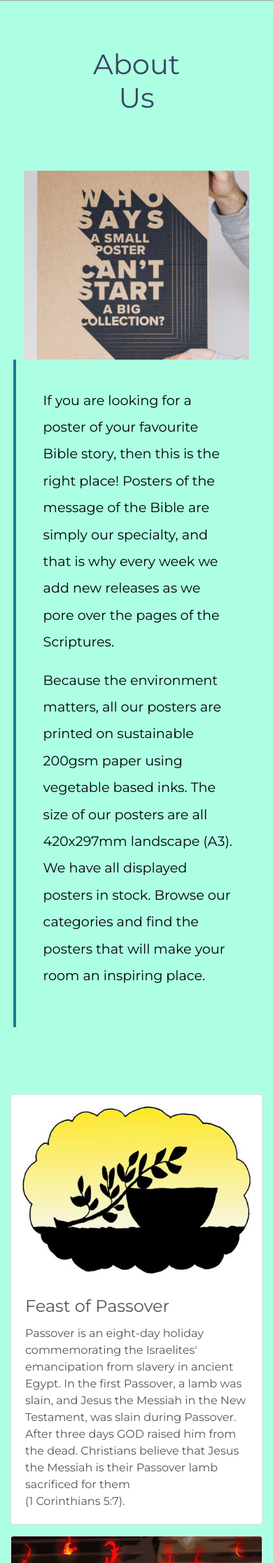
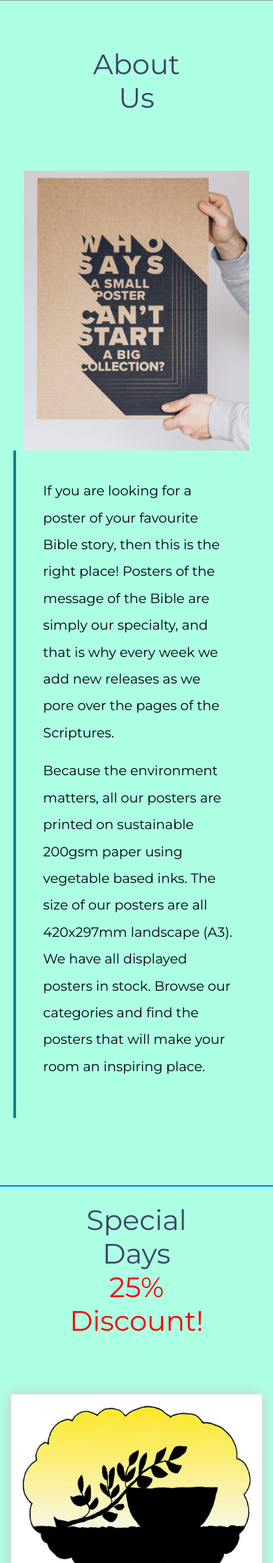
Before and after one commit to DelroyGayle/Biblia-Posters-PP5, a Django app: page / in a window 390 px wide. Shown: the part 843-3077 px from the top of the page at 70% size. Run offline with Django 3.2, Linux system fonts and the light colour scheme; some libraries are stand-ins or nearby versions; grey boxes are pictures that could not be loaded.

Commit message:
Cards, their sizes and images are now displaying properly

```diff
--- a/home/templates/home/index.html
+++ b/home/templates/home/index.html
@@ -54,12 +54,17 @@
             </div>
         </div>
     </div>
+    <!-- Special Days section -->
+    <hr class="border border-primary border-3 opacity-75">
+    <div class="special-days">
+        <h1 class="text-center">Special Days<span class="span-gap newline discount-text">25% Discount!</span></h1>
+
     <div class="container">
         <div class="row">
           <div class="col-md-4 mb-3">
             <div class="card h-100">
                 <div class="card-img">
-                    <img src="{% static 'img/passover.jpg' %}" class="img-fluid"
+                    <img src="{% static 'img/passover.jpg' %}" class="img-fluid card-image"
                         alt="Basin with a branch of hyssop depicting the Passover">
                 </div>
                 <div class="card-body">
@@ -73,12 +78,16 @@
                         sacrificed for them<span class="newline">(1 Corinthians 5:7).
                     </p>
               </div>
+              <div class="card-footer text-muted">
+                Passover (Hebrew: Pesach)
+                <span class="newline">&nbsp;</span>
             </div>
+</div>
           </div>
           <div class="col-md-4 mb-3">
             <div class="card h-100">
                 <div class="card-img">
-                    <img src="{% static 'img/pentecost.jpg' %}" class="img-fluid"
+                    <img src="{% static 'img/pentecost.jpg' %}" class="img-fluid card-image"
                         alt="Men with flames of fire appearing above their heads depicting the Day of Pentecost">
                 </div>
                 <div class="card-body">
@@ -93,12 +102,15 @@
                         <span class="newline">(Acts Chapter 2).
                     </p>
               </div>
+              <div class="card-footer text-muted">
+                Pentecost (Hebrew: Shavuot)<span class="newline">AKA Feast of Weeks</span>
             </div>
+</div>
           </div>
           <div class="col-md-4 mb-3">
             <div class="card h-100">
                 <div class="card-img booths-img">
-                    <img src="{% static 'img/booths-tents.png' %}" class="img-fluid"
+                    <img src="{% static 'img/booths-tents.png' %}" class="img-fluid card-image"
                         alt="Tents in the Wilderness (desert) depicting the Feast of Booths">
                 </div>
                 <div class="card-body">
@@ -113,9 +125,13 @@
                         in Jesus (John 1:14).
                     </p>
               </div>
+              <div class="card-footer text-muted">
+                Feast of Booths (Hebrew: Sukkot)<span class="newline">AKA Feast of Tabernacles</span>
             </div>
+</div>
           </div>
         </div>
+      </div>
       </div>
 </div>
 
--- a/static/css/base.css
+++ b/static/css/base.css
@@ -48,7 +48,7 @@ body {
     padding-right: 0;
 }
 
-/* TODO */
+/* TODO banner */
 
 .hide-banner {
     display: none;
@@ -131,17 +131,13 @@ body {
     color: red;
 }
 
-img {
+.card-image {
     width: 412px;
     height: 100%;
-    max-height: 216px;
+    max-height: 280px;
     object-fit: cover;
 }
-.booths-img {
-    /* width: 288px;
-    height: 150px; */
-    object-fit: cover;
-}
+
 .special-days {
 	margin: 4em 0;
 	position: relative;
@@ -154,11 +150,6 @@ img {
 
 .special-days .card {
 	box-shadow: 0 0 20px #ccc;
-}
-
-.special-days .card img {
-	width: 100%;
-	height: 12em;
 }
 
 .special-days .card-title {
@@ -472,11 +463,21 @@ input[name='q']::placeholder {
 
 /* -------------------------------- Media Queries -------------------------------- */
 
+/* For very large screens */
+
+@media (max-width: 1280px) {
+
+    .card-image {
+    max-height: 216px;
+    }
+}
+
 /* Slightly larger container on xl screens */
 @media (min-width: 1200px) {
   .container {
     max-width: 80%;
   }
+
 }
 
 /* fixed top navbar only on medium and up */
@@ -504,12 +505,8 @@ input[name='q']::placeholder {
         height: calc(100vh - var(--header-padding-value));
     }
 
-    /*todo*/
-    img {
-        /* width: 412px;
-        height: 100%; */
+    .card-image {
         max-height: 156px;
-        /* object-fit: cover; */
     }
 
     .display-4.logo-font.text-black {
@@ -547,27 +544,15 @@ input[name='q']::placeholder {
     .increment-qty, .decrement-qty {
         padding: .25rem .5rem !important;
     }
-
 }
 
-/*todo*/
-@media (max-width: 768px) {
-    img {
-        /* width: 412px;
-        height: 100%; */
-        max-height: 270px;
-        /* object-fit: cover; */
+
+
+/* Resize images of the Special Days section for mobiles */
+@media (max-width: 577px) {
+
+    .card-image {
+        max-height: 280px;
+        display: block;
     }
 }
-
-/* Resize images and text of the Special Days section for mobiles */
-@media (max-width: 577px) {
-    .card-text p {
-        width: 10%;
-    }
-
-    .special-days .card img {
-        width: 13%;
-        height: 12em;
-    }
-}
```
